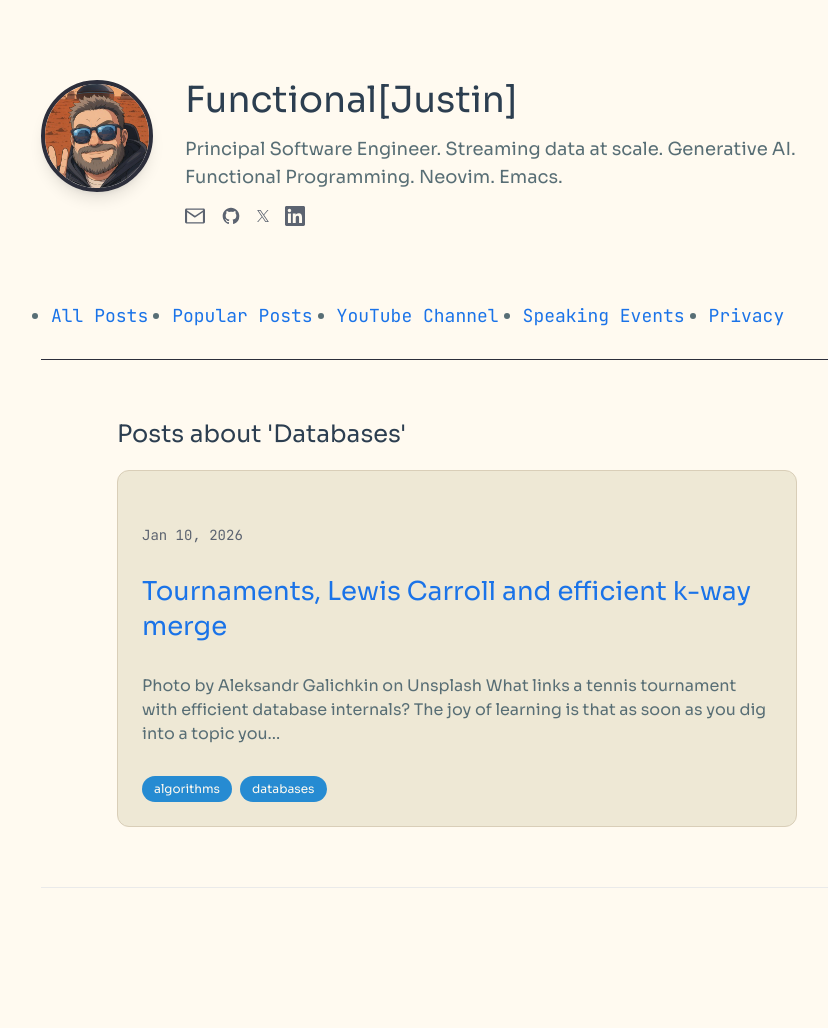
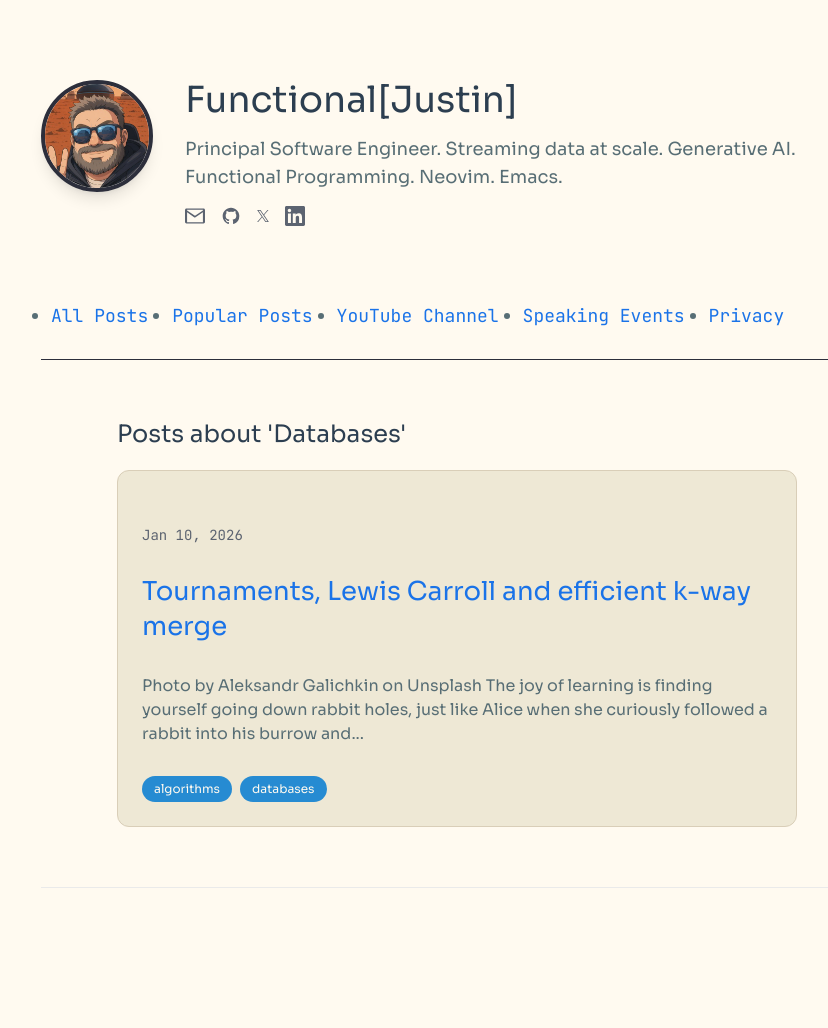
Before and after one commit to justinhj/justinhj.github.io, a Jekyll site: the page built from _my_tags/databases.md, in a window 1280 px wide. Shown: the whole page, without its empty margins (183-1011 px from the left). Built offline with Jekyll 4.4.1, drawn with Linux system fonts in a browser that asks for light colours.

Commit message:
add linear scan and save latest text

```diff
--- a/_posts/2026-01-10-tournaments-carroll-and-k-way-merge.html
+++ b/_posts/2026-01-10-tournaments-carroll-and-k-way-merge.html
@@ -10,6 +10,29 @@
 <span>
 Photo by <a href="https://unsplash.com/@axga?utm_source=unsplash&utm_medium=referral&utm_content=creditCopyText">Aleksandr Galichkin</a> on <a href="https://unsplash.com/photos/aerial-view-of-three-empty-tennis-courts-AUae3_x_lDU?utm_source=unsplash&utm_medium=referral&utm_content=creditCopyText">Unsplash</a>
 </span>
+<p>
+The joy of learning is finding yourself going down rabbit holes, just like Alice when she curiously followed a rabbit into his burrow and began all her adventures in Wonderland. In my case this video by Tigerbeetle developers Tobias Ziegler (@toziegler) and Alex Kladov (@matklad) in which they walk through the Tree of Losers algorithm they used to speed up a merge process in their database.
+</p>
+
+<iframe width="560" height="315" src="https://www.youtube.com/embed/agjVihO6IPM?si=gBBtRn744A5A2Wqr" title="YouTube video player" frameborder="0" allow="accelerometer; autoplay; clipboard-write; encrypted-media; gyroscope; picture-in-picture; web-share" referrerpolicy="strict-origin-when-cross-origin" allowfullscreen></iframe>
+
+<p>
+Tobias mentions that Knuth covers this topic extensively in vol3 of the Art of Computer Programming (Searching and Sorting), and so I scurried after the rabbit down the hole and this post is the result. I'll talk about the different algorithms used for k-way merge, why they are needed and where they are used, with some interative demos you can use to help fully understand the workings of these algorithns in an interative visual simulation. First though, let's talk about Tennis.
+</p>
+
+<div id="outline-container-orgc639e80" class="outline-2">
+<h2 id="orgc639e80">Fairness in tennis tournaments</h2>
+<div class="outline-text-2" id="text-orgc639e80">
+<p>
+As Knuth brings up in section 5.3.3 - Minimum-Comparison Selection, in the aforementioned tome,
+</p>
+
+<p>
+Rev. Charles Lutwidge Dodgson, better known by his pen name, Lewis Carroll, author of Alice's Adventures in Wonderland was also a mathematician and logician at Christ Church, Oxford, with a deep obsession for fairness in rules and voting systems.
+</p>
+</div>
+</div>
+
 <div id="outline-container-org856147a" class="outline-2">
 <h2 id="org856147a">What links a tennis tournament with efficient database internals?</h2>
 <div class="outline-text-2" id="text-org856147a">
@@ -32,6 +55,19 @@
 <div id="outline-container-orge2c51ea" class="outline-3">
 <h3 id="orge2c51ea">Sorting by selection</h3>
 <div class="outline-text-3" id="text-orge2c51ea">
+<div style="text-align: center; margin: 20px 0;">
+    <a href="https://heyes-jones.com/externalsort/linearscan.html" target="_blank" rel="noopener noreferrer" style="text-decoration: none;">
+        <img src="../../../images/linear-scan-thumbnail.png"
+             alt="K-Way Merge Tree of Winners Visualization"
+             title="Click to launch interactive simulation"
+             style="width: 100%; max-width: 800px; height: auto; border: 1px solid #444; border-radius: 8px; box-shadow: 0 4px 10px rgba(0,0,0,0.3);">
+        <p style="margin-top: 8px; color: #666; font-size: 0.9em;">
+            👆 <em>Click to try the interactive simulation</em>
+        </p>
+    </a>
+</div>
+
+
 <p>
 To understand the use case and algorithms for k-way merge let's start with sorting by selection, which is where Knuth begins in section 5.23.
 </p>
@@ -410,7 +446,7 @@
 In Knuth we see the following diagram of a ping pong tournament. (section 5.2.3, Fig 22). Any sport works here really, the important thing is that when two people or teams compete the idea is that the best one will win. We will be dealing with sorting unchanging records so the analogy is not perfect. If Chris beats Pat on Sunday, he may still lose to Pat on Monday, but we can ignore that for the purposes of the algorithm.
 </p>
 
-<pre class="example" id="org87f60b9">
+<pre class="example" id="org1491371">
                   Chris (Champion)
                       |
           +-----------+-----------+
@@ -454,7 +490,7 @@
 Step 1 we remove 1 and output it as the first element.
 </p>
 
-<pre class="example" id="orgb5a1e2b">
+<pre class="example" id="orgb3bbdd4">
 Sort output: 1
                     1 (Champion)
                         |
@@ -475,7 +511,7 @@
 In step 2 we remove 1 from the tournament in preparation to replay without them.
 </p>
 
-<pre class="example" id="org38634bf">
+<pre class="example" id="orgf957f8e">
 Sort output: 1,2
                         2 (Champion)
                         |
@@ -500,7 +536,7 @@
 Now we remove 2. Replaying from the bottom gives the tree below and we output the 3.
 </p>
 
-<pre class="example" id="orgaf318a3">
+<pre class="example" id="orga683c99">
 Sort output: 1,2,3
                         3 (Champion)
                         |
@@ -526,7 +562,7 @@
 </p>
 
 <div style="text-align: center; margin: 20px 0;">
-    <a href="https://heyes-jones.com/treeofwinners.html" target="_blank" rel="noopener noreferrer" style="text-decoration: none;">
+    <a href="https://heyes-jones.com/externalsort/treeofwinners.html" target="_blank" rel="noopener noreferrer" style="text-decoration: none;">
         <img src="../../../images/tree-of-winners-thumbnail.png"
              alt="K-Way Merge Tree of Winners Visualization"
              title="Click to launch interactive simulation"
@@ -540,8 +576,17 @@
 <p>
 As you can see the selection tree algorithm works nicely, it gives us n lg k runtime instead. But that's not the end of the story, we can do better.
 </p>
+
+<p>
+TODO There are some downsides this approach:
+</p>
+<ul class="org-ul">
+<li>You must compare each sibling at each level, potential cache issue</li>
+<li>Same work as with a heap but without the efficient storage</li>
+</ul>
 </div>
 </div>
+
 <div id="outline-container-org7328bad" class="outline-3">
 <h3 id="org7328bad">min heap</h3>
 <div class="outline-text-3" id="text-org7328bad">
@@ -553,7 +598,7 @@
 What's nice about a heap is it can be stored as an array in memory, with the tree flattened out. For example the following tree&#x2026;
 </p>
 
-<pre class="example" id="org0a6d6b3">
+<pre class="example" id="org901952c">
                   a
                   |
       +-----------+-----------+
@@ -616,8 +661,10 @@
 You can play with this interactively here.
 </p>
 
+
+
 <div style="text-align: center; margin: 20px 0;">
-    <a href="https://heyes-jones.com/minheapmerge.html" target="_blank" rel="noopener noreferrer" style="text-decoration: none;">
+    <a href="https://heyes-jones.com/externalsort/minheapmerge.html" target="_blank" rel="noopener noreferrer" style="text-decoration: none;">
         <img src="../../../images/min-heap-merge-thumbnail.png"
              alt="K-Way Merge Tree of Losers Visualization"
              title="Click to launch interactive simulation"
@@ -627,30 +674,18 @@
         </p>
     </a>
 </div>
+</div>
+</div>
 
 
-<p>
-There are some downsides this approach:
-</p>
-
-<ul class="org-ul">
-<li>You must compare each sibling at each level, potential cache issue</li>
-<li>Same work as with a heap but without the efficient storage</li>
-</ul>
-</div>
-</div>
 
 
 
 <div id="outline-container-org73e457f" class="outline-3">
 <h3 id="org73e457f">Tree of Losers</h3>
 <div class="outline-text-3" id="text-org73e457f">
-<p>
-TODO
-</p>
-
 <div style="text-align: center; margin: 20px 0;">
-    <a href="https://heyes-jones.com/treeoflosers.html" target="_blank" rel="noopener noreferrer" style="text-decoration: none;">
+    <a href="https://heyes-jones.com/externalsort/treeoflosers.html" target="_blank" rel="noopener noreferrer" style="text-decoration: none;">
         <img src="../../../images/tree-of-losers-thumbnail.png"
              alt="K-Way Merge Tree of Losers Visualization"
              title="Click to launch interactive simulation"
@@ -686,18 +721,24 @@
 </div>
 </div>
 
-<div id="outline-container-org2d5cf5a" class="outline-2">
-<h2 id="org2d5cf5a">Options for k-way merging</h2>
-<div class="outline-text-2" id="text-org2d5cf5a">
+<div id="outline-container-org74511d1" class="outline-2">
+<h2 id="org74511d1">Notes on kway merge to add above</h2>
+<div class="outline-text-2" id="text-org74511d1">
 </div>
 <div id="outline-container-org87554bb" class="outline-3">
 <h3 id="org87554bb">linear scan</h3>
 <div class="outline-text-3" id="text-org87554bb">
 <p>
+k-1 minimum
+k n complexity
 good when small numbers of k
 zero overhead
 maybe vectorizable (simd AVX/NEON can compare 4/8 integers in a cpu cycle)
 does not scale to high values of k
+</p>
+
+<p>
+has a visualization now!
 </p>
 </div>
 </div>
@@ -708,6 +749,7 @@
 <p>
 uses k space
 pop the min element (log K) then add the next element from its stream, then heapify (log K)
+  note we replace the top element and sift down rather than pop and push
 </p>
 
 <p>
@@ -751,13 +793,17 @@
 <p>
 a bit more complexity (storing the offset logic)
 </p>
+</div>
+</div>
 
-
-
-
-
-
-
+<div id="outline-container-orgd85cdb3" class="outline-3">
+<h3 id="orgd85cdb3">comparison count notes</h3>
+<div class="outline-text-3" id="text-orgd85cdb3">
+<p>
+tree of winners AND loser both take the same number of comparisons no matter the seed
+min heap is somewhat variable based on the number of sift down steps needed
+linear scan is variable based on the streams emptying
+</p>
 
 <p>
 Thanks for reading!
```
Also changed, not shown: org/posts/2026-01-10-tournaments-carroll-and-k-way-merge.org (+22 -3 lines), images/linear-scan-thumbnail.png (added).
